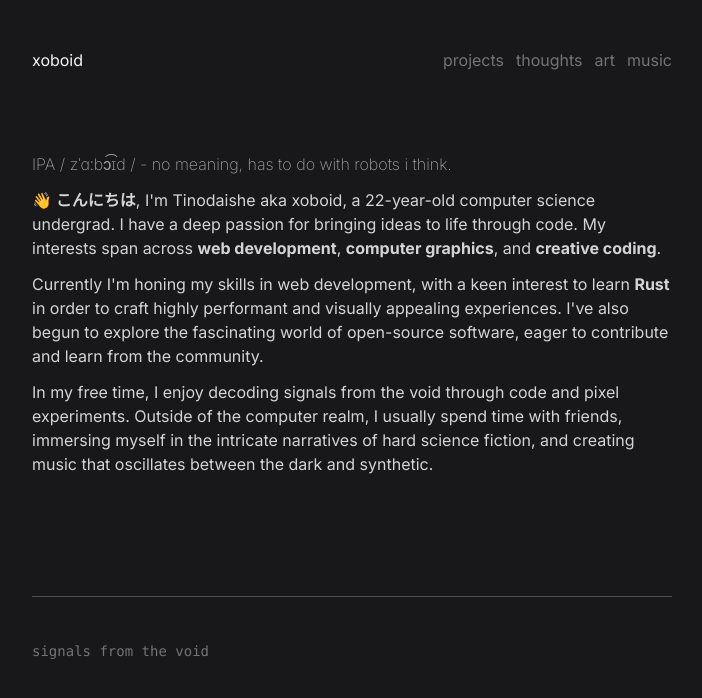
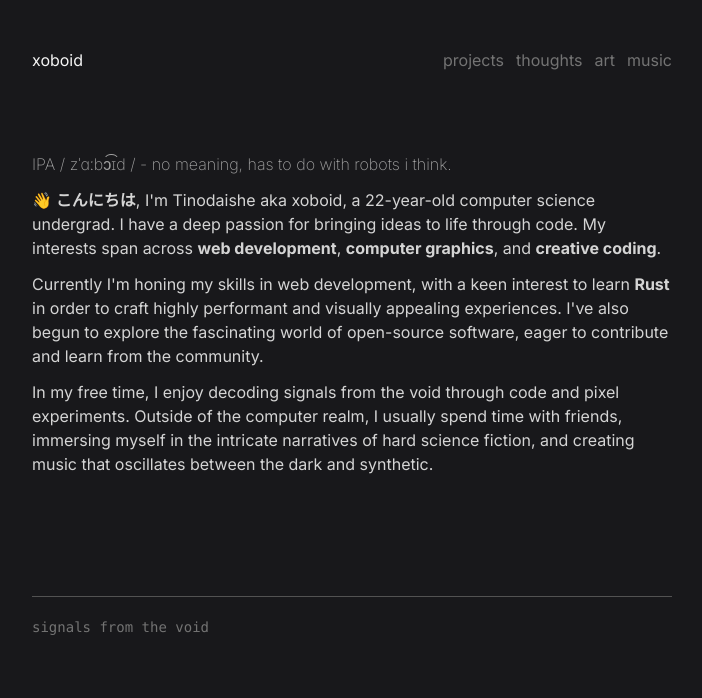
Before and after one commit to x0bd/the-void, a Next.js app: page / in a window 1280 px wide. Shown: the top 698 px of the page, without its empty margins (288-990 px from the left). Built offline with nearby package versions, Linux system fonts and the light colour scheme; some icons are missing.

Commit message:
wip fix footer

```diff
--- a/components/Footer.tsx
+++ b/components/Footer.tsx
@@ -8,11 +8,11 @@ const Footer = () => {
 	return (
 		<div className="flex flex-col gap-5">
 			<div className="bg-neutral-600  w-full h-[1px]"></div>
-			<div className="flex flex-row justify-between items-center">
-				<h1 className="text-sm text-neutral-500 font-mono">
+			<div className="flex items-center justify-between">
+				<p className="text-sm text-neutral-500 font-mono">
 					signals from the void
-				</h1>
-				<div className="flex items-center justify-center gap-4">
+				</p>
+				<div className="flex justify-end items-end gap-4">
 					<Link href="https:twitter.com/xoboid" target="_blank">
 						<Icon icon="pajamas:twitter" />
 					</Link>
```
